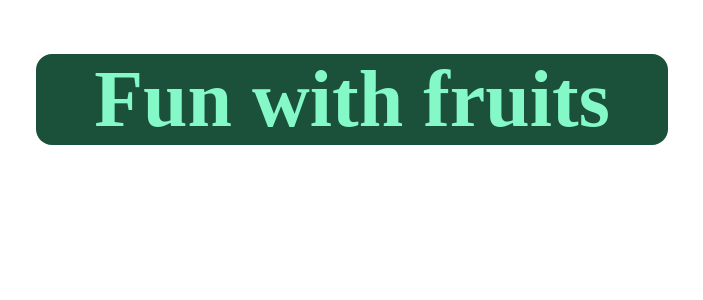
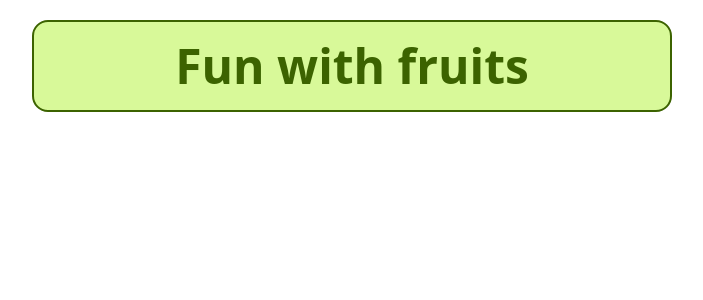
Before and after one commit to roberfi/fun-with-fruits, a Vue app in the folder frontend/: page / in a window 1280 px wide. Shown: the top 300 px of the page, without its empty margins (288-991 px from the left). Built offline with nearby package versions, Linux system fonts and the light colour scheme.

Commit message:
Add tailwindcss

```diff
--- a/frontend/package.json
+++ b/frontend/package.json
@@ -11,6 +11,8 @@
     "format": "prettier --write src/"
   },
   "dependencies": {
+    "@tailwindcss/vite": "^4.0.3",
+    "tailwindcss": "^4.0.3",
     "vue": "^3.5.13"
   },
   "devDependencies": {
--- a/frontend/src/App.vue
+++ b/frontend/src/App.vue
@@ -1,3 +1,7 @@
 <template>
-  <h1>Fun with fruits</h1>
+  <h1
+    class="text-5xl text-center my-5 py-5 mx-auto w-1/2 max-lg:w-9/10 bg-lime-200 text-lime-800 font-bold rounded-2xl border-2 border-lime-800"
+  >
+    Fun with fruits
+  </h1>
 </template>
--- a/frontend/src/assets/main.css
+++ b/frontend/src/assets/main.css
@@ -1,9 +1 @@
-h1 {
-  color: #85f8c8;
-  background-color: #1b503a;
-  text-align: center;
-  font-size: 5rem;
-  margin-left: 25%;
-  margin-right: 25%;
-  border-radius: 1rem;
-}
+@import 'tailwindcss';
--- a/frontend/vite.config.js
+++ b/frontend/vite.config.js
@@ -3,16 +3,14 @@ import { fileURLToPath, URL } from 'node:url'
 import { defineConfig } from 'vite'
 import vue from '@vitejs/plugin-vue'
 import vueDevTools from 'vite-plugin-vue-devtools'
+import tailwindcss from '@tailwindcss/vite'
 
 // https://vite.dev/config/
 export default defineConfig({
-  plugins: [
-    vue(),
-    vueDevTools(),
-  ],
+  plugins: [vue(), vueDevTools(), tailwindcss()],
   resolve: {
     alias: {
-      '@': fileURLToPath(new URL('./src', import.meta.url))
+      '@': fileURLToPath(new URL('./src', import.meta.url)),
     },
   },
 })
```
Also changed, not shown: 1 other file (tests, documents, lock files or other folders).
